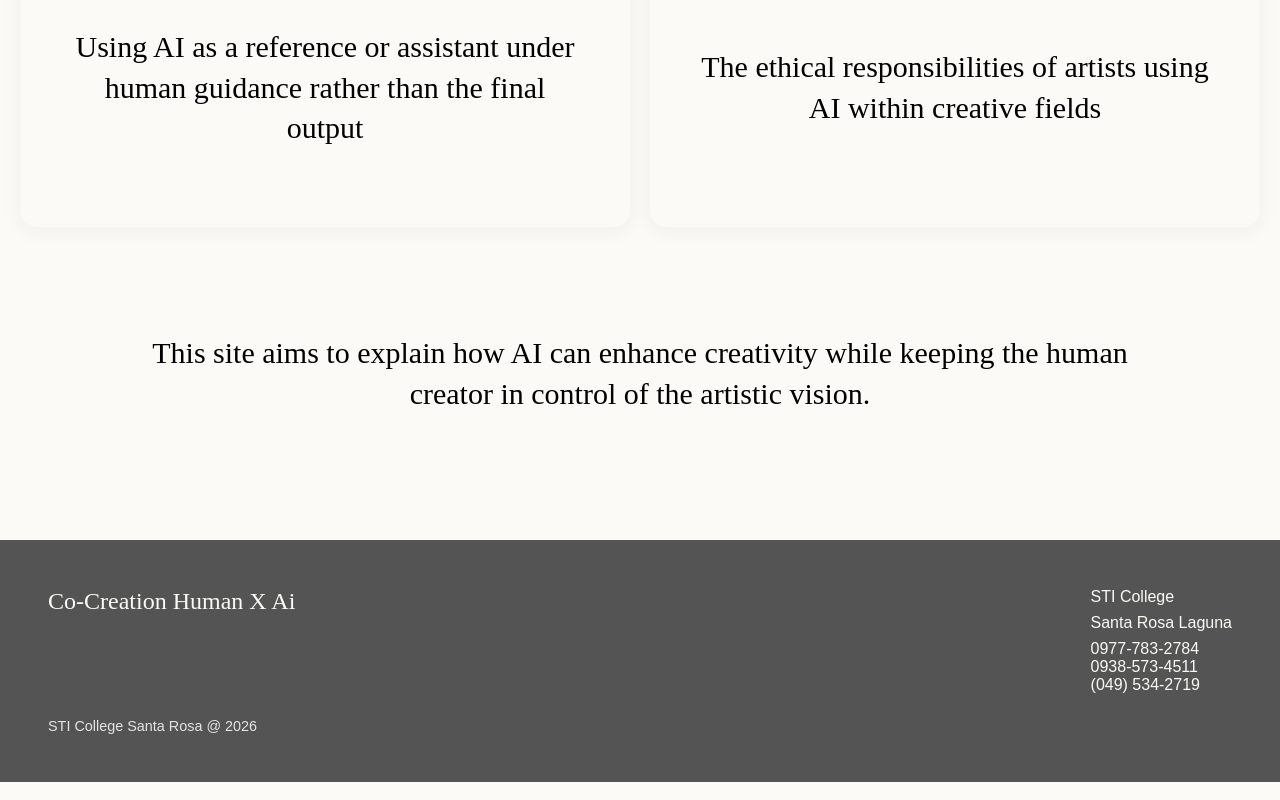
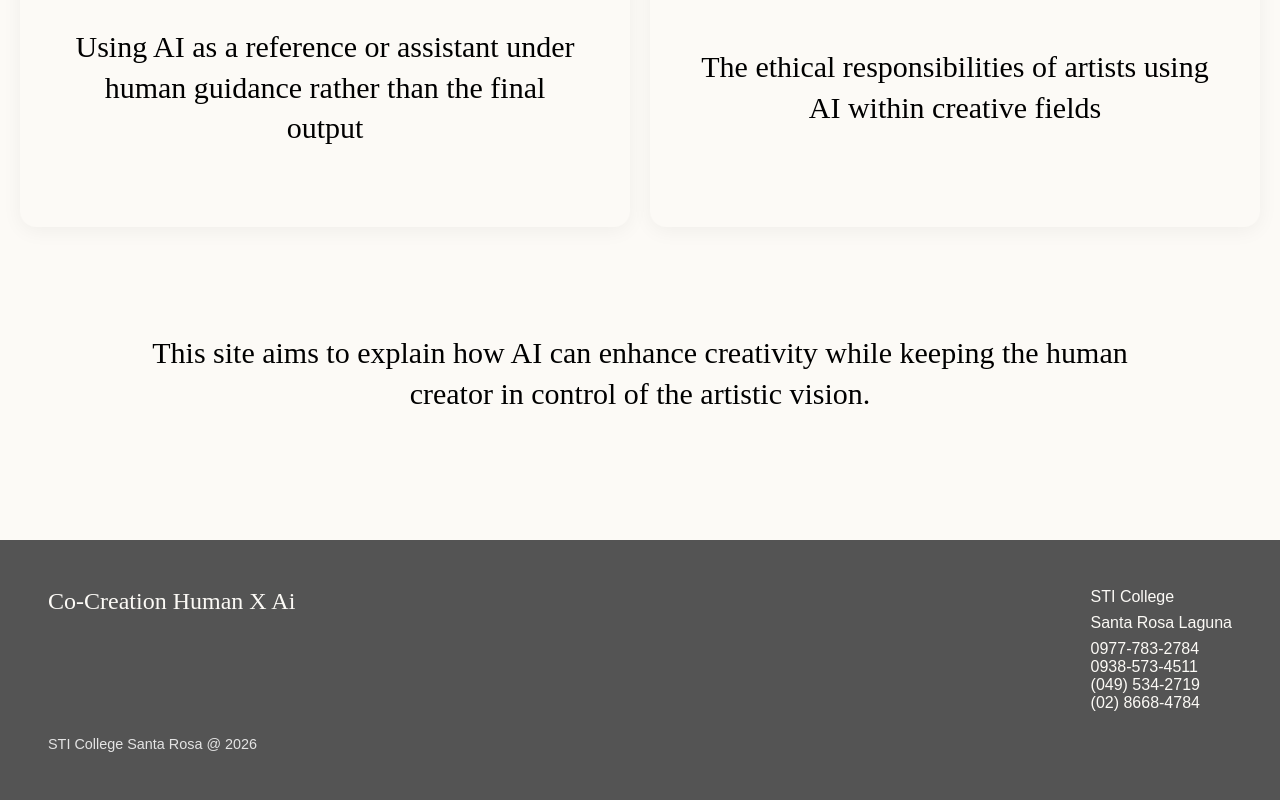
Before and after one commit to rosellerpelonia/ebook, a Vue app: page / in a window 1280 px wide. Shown: the part 2830-3630 px from the top of the page. Built offline with nearby package versions, Linux system fonts and the light colour scheme; no server answers; a web font is replaced by a local one.

Commit message:
Revert "Merge pull request #12 from rosellerpelonia/feature/hailepelonia/test-deployment"
This reverts commit 0691dcd19852ee35ccf52a44621f45b06cd81def, reversing
changes made to 4cfb4ffa0ab88c510135d7ad65408025a0132591.

```diff
--- a/src/components/AppFooter.vue
+++ b/src/components/AppFooter.vue
@@ -9,7 +9,7 @@
         <div>0977-783-2784 <br>
              0938-573-4511 <br>
              (049) 534-2719 <br>
-             </div>
+             (02) 8668-4784</div>
       </div>
     </div>
 
```
